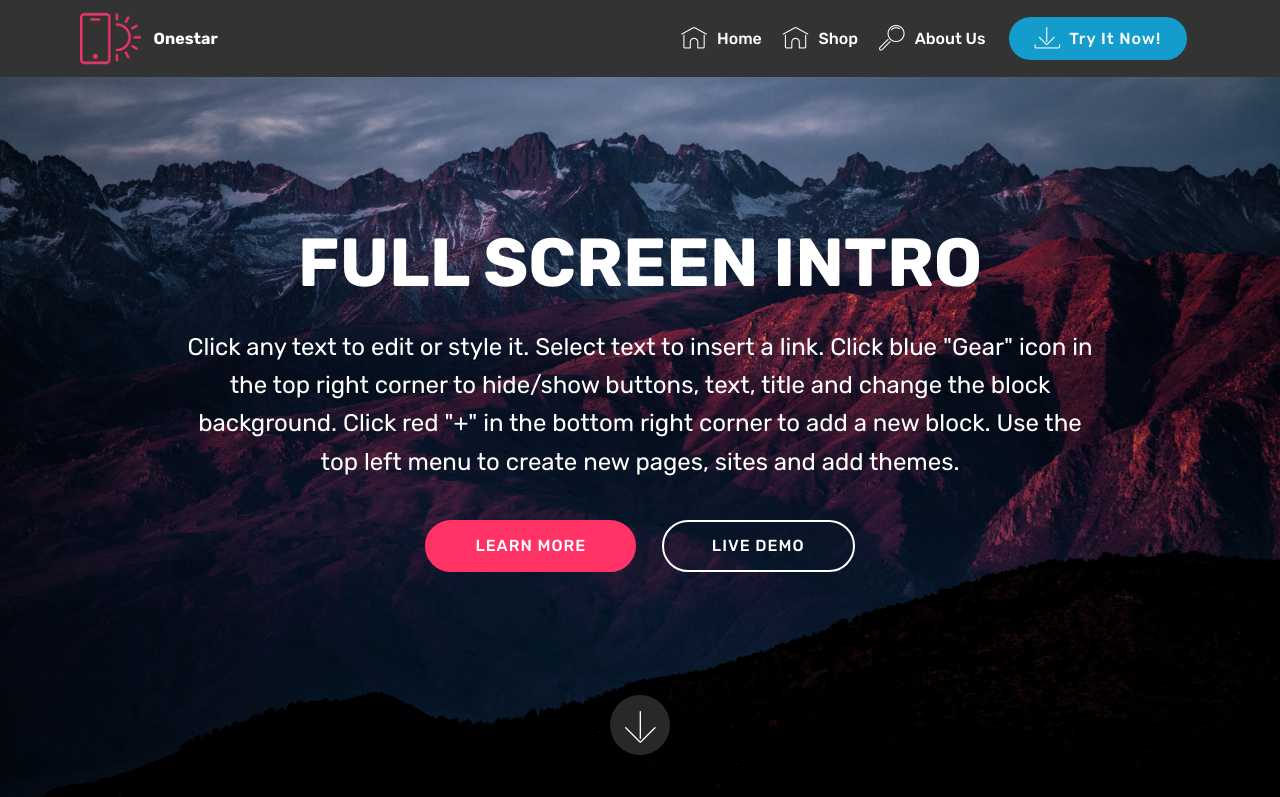
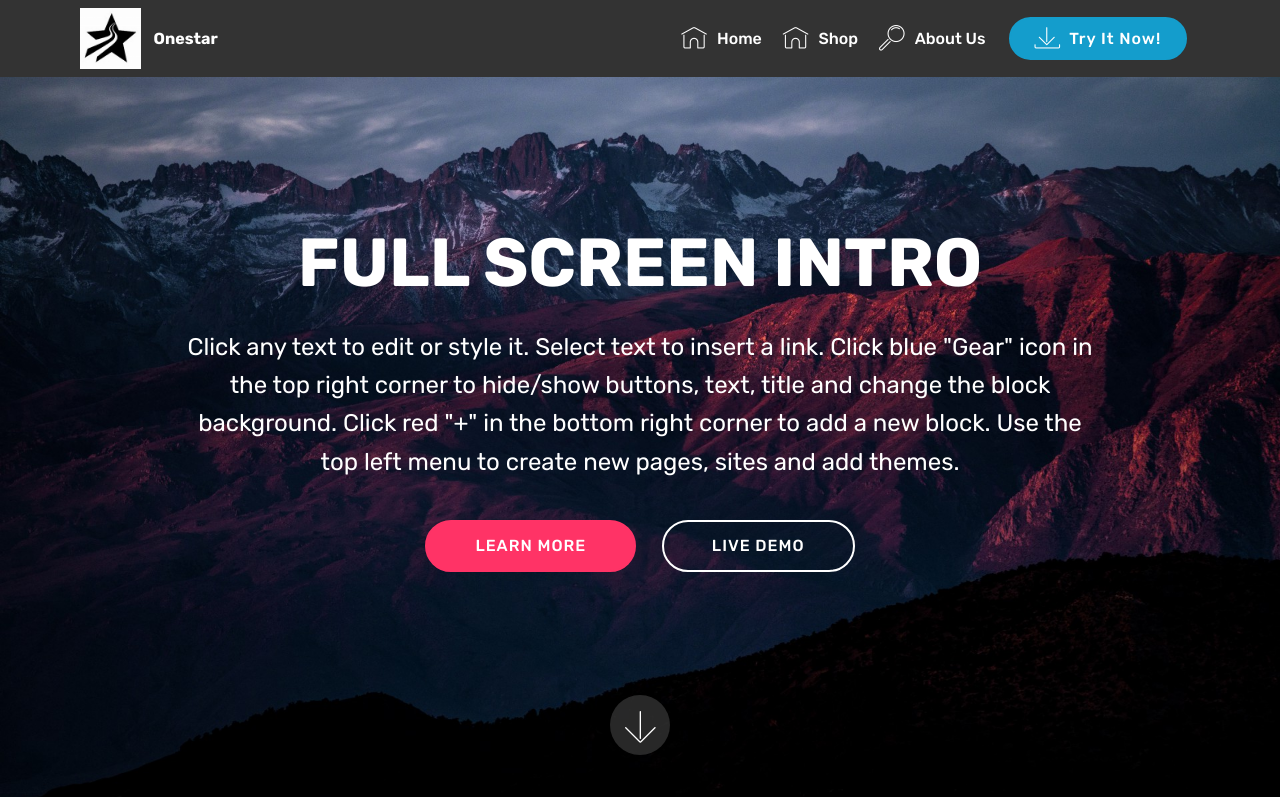
Before and after one commit to robertflan/mobirise, a plain HTML site: page index.html in a window 1280 px wide. Shown: the top 797 px of the page. Drawn offline with Linux system fonts and the light colour scheme; files whose address does not match are found by name.

Commit message:
logo change

```diff
--- a/index.html
+++ b/index.html
@@ -6,7 +6,7 @@
   <meta http-equiv="X-UA-Compatible" content="IE=edge">
   <meta name="generator" content="Mobirise v4.4.0, mobirise.com">
   <meta name="viewport" content="width=device-width, initial-scale=1">
-  <link rel="shortcut icon" href="assets/images/logo2.png" type="image/x-icon">
+  <link rel="shortcut icon" href="assets/images/star.jpg" type="image/x-icon">
   <meta name="description" content="">
   <title>Home</title>
   <link rel="stylesheet" href="assets/web/assets/mobirise-icons/mobirise-icons.css">
@@ -41,7 +41,7 @@
             <div class="navbar-brand">
                 <span class="navbar-logo">
                     <a href="https://mobirise.com">
-                         <img src="assets/images/logo2.png" alt="Onestar" title="Onestar" media-simple="true" style="height: 3.8rem;">
+                         <img src="assets/images/star.jpg" alt="Onestar" title="Onestar" media-simple="true" style="height: 3.8rem;">
                     </a>
                 </span>
                 <span class="navbar-caption-wrap">
```
Also changed, not shown: assets/images/star.jpg (added), 2 other files.
